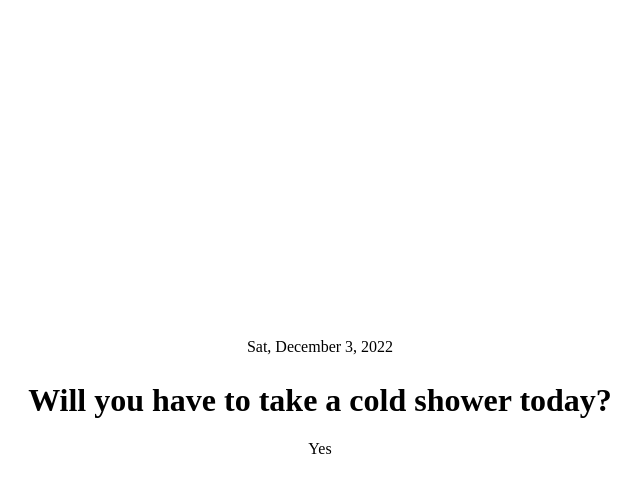
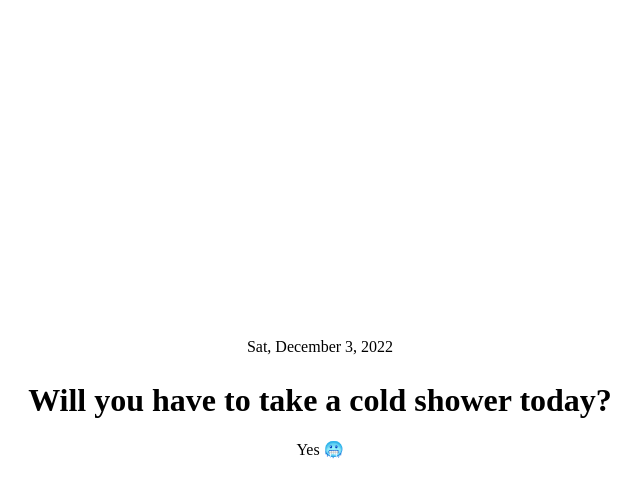
Before and after one commit to matej-zatko/matej-zatko.github.io, a plain HTML site: page index.html in a window 1280 px wide. Both pictures are taken after a click on the button "Tell me". Shown: the full height of the page, 320-960 px from the left. Drawn offline with nearby package versions, Linux system fonts and the light colour scheme.

Commit message:
added cold face eomji

```diff
--- a/index.html
+++ b/index.html
@@ -35,7 +35,7 @@
             const container = event.target.parentElement;
             button.remove();
             const p = document.createElement("p");
-            result === true ? p.textContent = "Yes" : p.textContent = "No";
+            result === true ? p.textContent = "Yes 🥶" : p.textContent = "No";
             container.appendChild(p);
         }
     </script>
```
